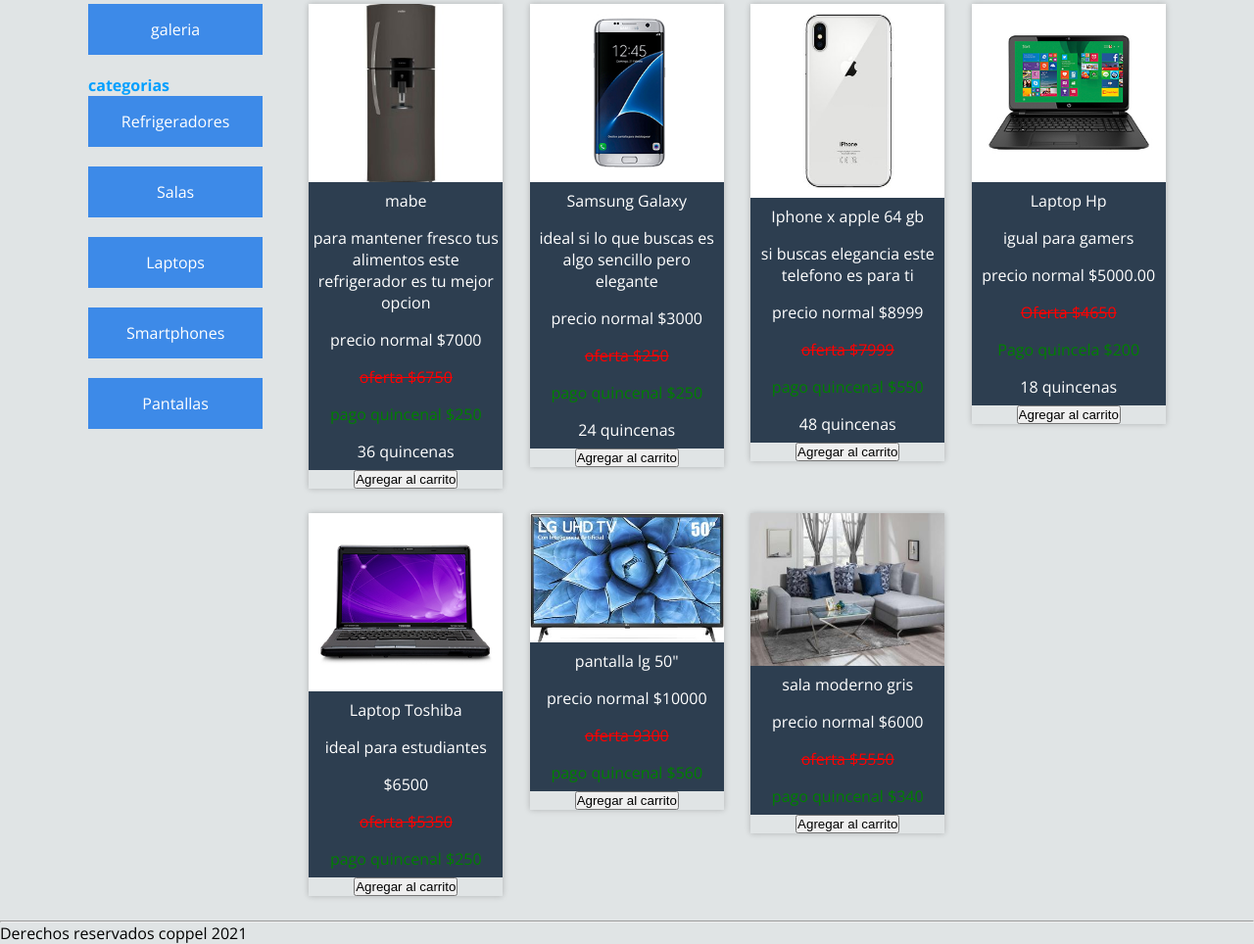
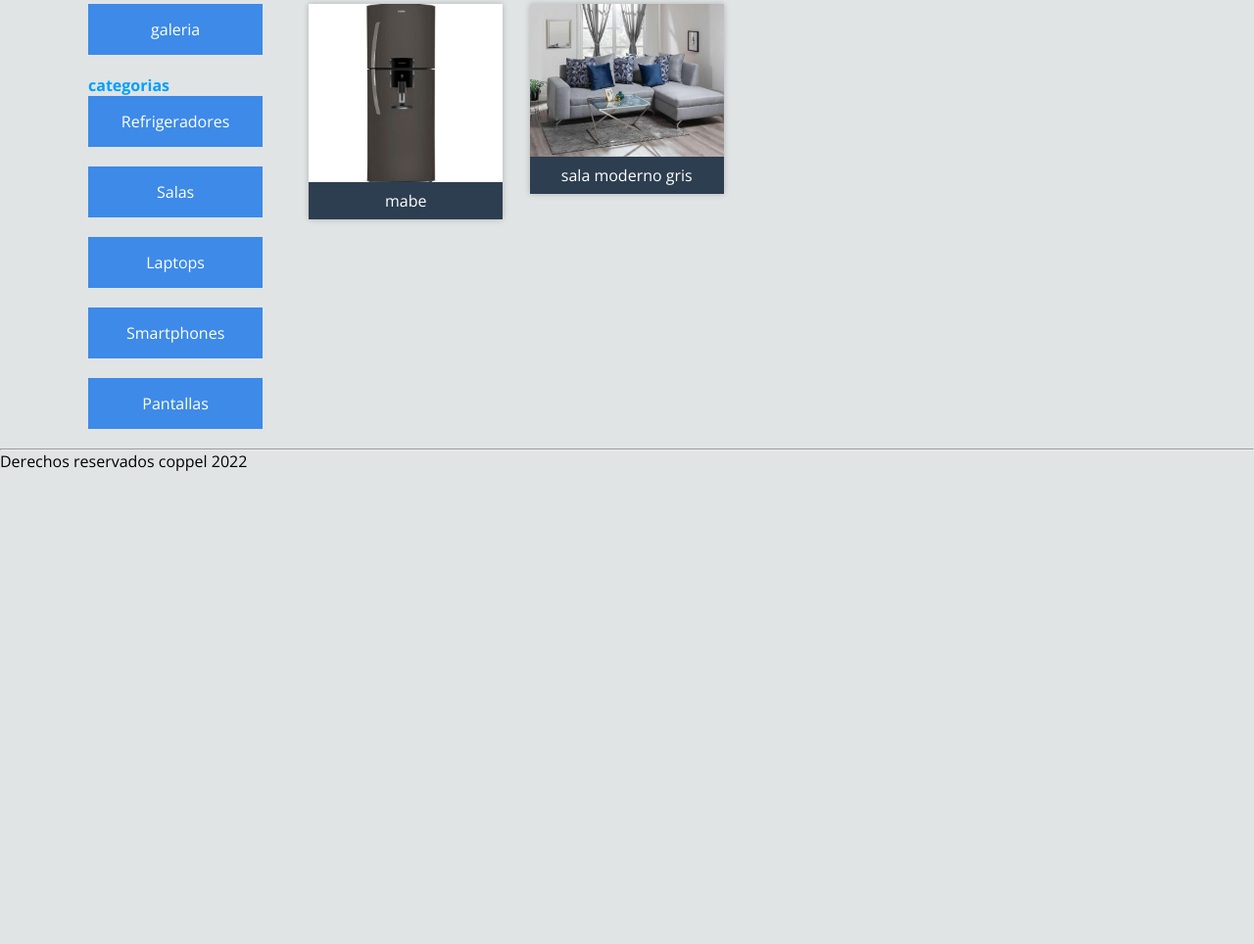
Before and after one commit to joseluischay/actividad-coppel, a plain HTML site: page index.html in a window 1280 px wide. Shown: the part 152-1116 px from the top of the page at 98% size. After the commit the page ends 800 px from the top, so only its background shows below. Drawn offline with nearby package versions, Linux system fonts and the light colour scheme; files whose address does not match are found by name.

Commit message:
Update index.html

```diff
--- a/index.html
+++ b/index.html
@@ -1,7 +1,7 @@
 <!DOCTYPE html>
 <html lang="en">
 <head>
-	 <title> coppel servicios en la nube</title>
+	 <title> coppel</title>
 	<meta charset="UTF-8">
 	<meta name="viewport" content="width=device-width, user-scalable=no, initial-scale=1.0, maximum-scale=1.0, minimum-scale=1.0">
 
@@ -43,9 +43,9 @@
 				<a><b> categorias </b></a>
 				<a href="#" class="category_item" category="refrigeradores">Refrigeradores</a>
 				<a href="#" class="category_item" category="salas">Salas</a>
-				<a href="#" class="category_item" category="laptops">Laptops</a>
-				<a href="#" class="category_item" category="smartphones">Smartphones</a>
-				<a href="#" class="category_item" category="pantallas">Pantallas</a>
+				<a href="#" class="category_item" category=>Laptops</a>
+				<a href="#" class="category_item" category=>Smartphones</a>
+				<a href="#" class="category_item" category=>Pantallas</a>
 
 			</div>
 			<section class="products-list">
@@ -53,70 +53,11 @@
                 <div class="product-item" category="refrigeradores">
 					<img src="images/mabe.jpg" alt="" >
 					<a href="#">mabe</a>
-						<a href="#">para mantener fresco tus alimentos este refrigerador es tu mejor opcion</a>
-					<a href="#">precio normal $7000</a>
-					<a><s style= "color:red ;"> oferta $6750</s></a>
-					<a style="color: green;"> pago quincenal $250</a>
-						<a href="#">36 quincenas</a>
-					<input type="submit" value="Agregar al carrito">
-				</div>
-							<div class="product-item" category="smartphones">
-					<img src="images/samsung_galaxy.jpg" alt="" >
-					<a href="#">Samsung Galaxy</a>
-						<a href="#">ideal si lo que buscas es algo sencillo pero elegante</a>
-					<a href="#">precio normal $3000</a>
-					<a><s style= "color:red ;"> oferta $250</s></a>
-					<a style="color: green;"> pago quincenal $250</a>
-						<a href="#">24 quincenas</a>
-					<input type="submit" value="Agregar al carrito">
-				</div>
-				<div class="product-item" category="smartphones">
-					<img src="images/iphone x.jpg" alt="" >
-					<a href="#">Iphone x apple 64 gb</a>
-						<a href="#">si buscas elegancia este telefono es para ti</a>
-					<a href="#">precio normal $8999</a>
-					<a><s style= "color:red ;"> oferta $7999</s></a>
-					<a style="color: green;"> pago quincenal $550</a>
-					<a href="#">48 quincenas</a>
-					<input type="submit" value="Agregar al carrito">
-				</div>
-				<div class="product-item" category="laptops">
-					<img src="images/laptop_hp.jpg" alt="" >
-					<a href="#">Laptop Hp </a>
-						<a href="#">igual para gamers</a>
-					<a href="#">precio normal $5000.00</a>
-					<a><s style="color:red;"> Oferta $4650 </s></a>
-					<a style="color:green;"> Pago quincela $200 </a>
-						<a href="#">18 quincenas</a>
-					<input type="submit" value="Agregar al carrito">
-
-				</div>
-				<div class="product-item" category="laptops">
-					<img src="images/laptop_toshiba.jpg" alt="" >
-					<a href="#">Laptop Toshiba</a>
-						<a href="#">ideal para estudiantes</a>
-					<a href="#">$6500</a>
-					<a><s style= "color:red ;"> oferta $5350</s></a>
-					<a style="color: green;"> pago quincenal $250</a>
-					<input type="submit" value="Agregar al carrito">
 				</div>
 
-
-				<div class="product-item" category="pantallas">
-					<img src="images/pantalla_lg.jpg" alt="" >
-					<a href="#">pantalla lg 50"</a>
-					<a href="#">precio normal $10000</a>
-					<a><s style= "color:red ;"> oferta 9300</s></a>
-					<a style="color: green;"> pago quincenal $560</a>
-					<input type="submit" value="Agregar al carrito">
-				</div>
 				<div class="product-item" category="salas">
 					<img src="images/sala_1.jpg" alt="" >
 					<a href="#">sala moderno gris</a>
-					<a href="#">precio normal $6000</a>
-					<a><s style= "color:red ;"> oferta $5550</s></a>
-					<a style="color: green;"> pago quincenal $340</a>
-					<input type="submit" value="Agregar al carrito">
 				</div>
 			</section>
 		</div>
@@ -127,7 +68,7 @@
 
       <div class="derechos">
        <hr>
-       <p> Derechos reservados coppel 2021</p>
+       <p> Derechos reservados coppel 2022</p>
     </div>
 
 
```
